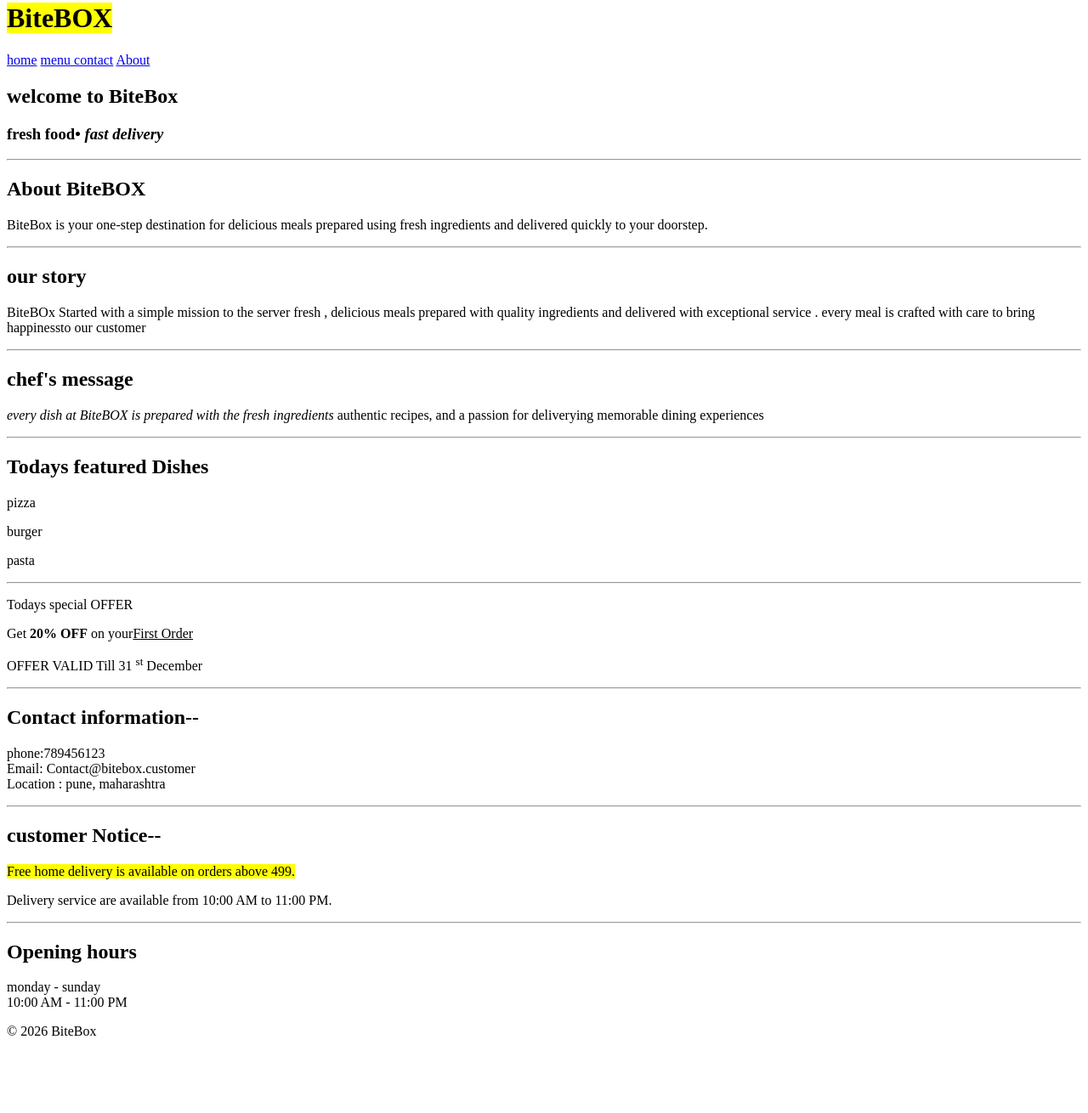
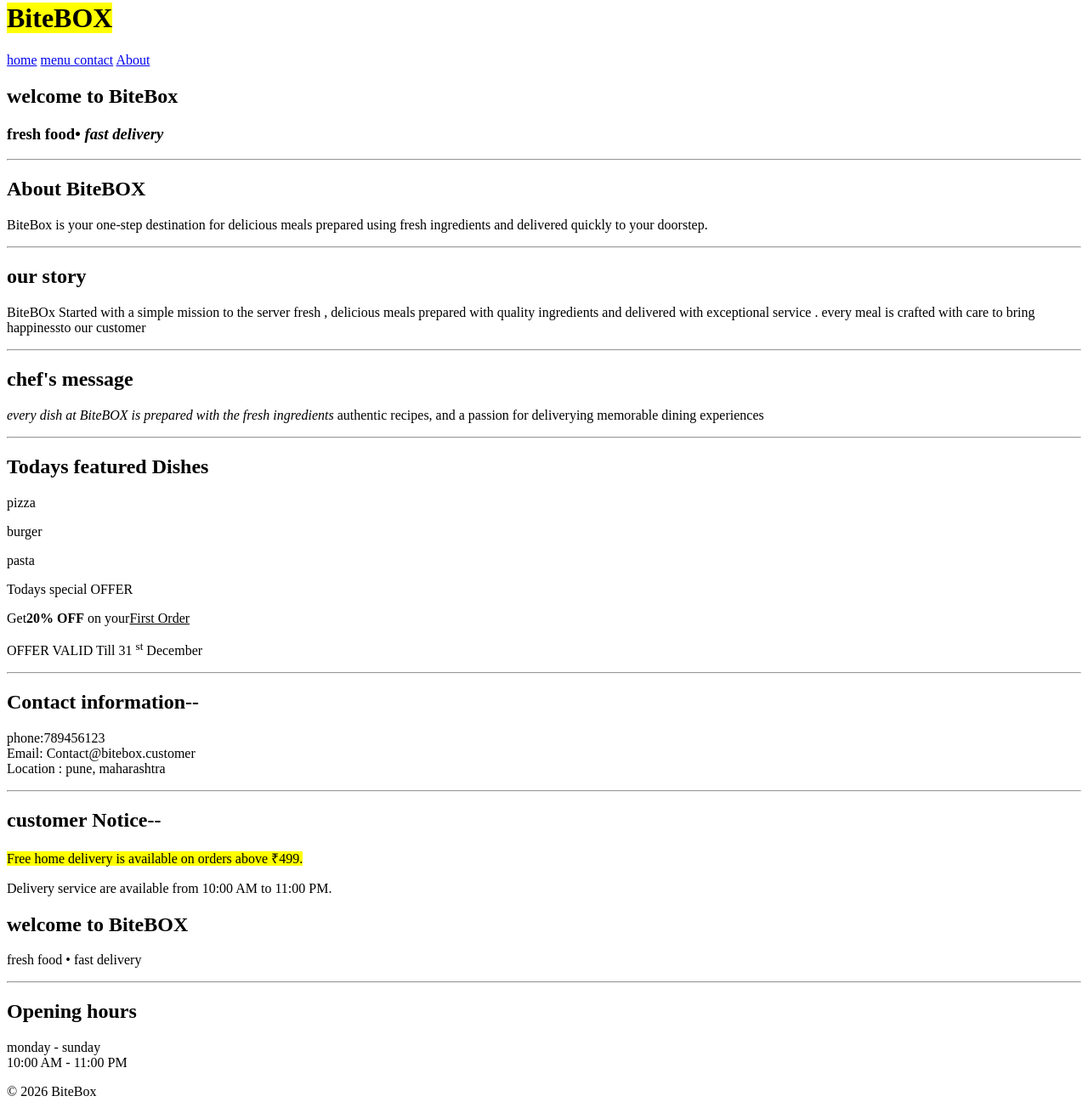
Before and after one commit to ADEMEGHA/BiteBox, a plain HTML site: page index.html in a window 1280 px wide. Shown: the part 44-1354 px from the top of the page at 85% size. Before the commit the page ends 1283 px from the top, so only its background shows below. Drawn offline with Linux system fonts and the light colour scheme.

Commit message:
existing BiteBox code

```diff
--- a/index.html
+++ b/index.html
@@ -7,29 +7,46 @@
 </head>
 <body>
     <!--   Restaurant Name  -->
+<header>
    <h1><mark>BiteBOX</mark></h1>
    <!--navigation menu -->
-   <p>
+   <nav>
     <a href="index.html"> home</a>
+
     <a href="menu.html"> menu </a>
+
     <a href="contact.html"> contact</a>
+
     <a href="about.html">About</a>
+
+   </nav>
+  </header>
+    <!-- welcome section -->
+<main>
+  <section>
+   <h2>welcome to BiteBox</h2>
+   <h3> <p><strong> fresh food</strong>&bull; <em>fast delivery </em></h3>
    </p>
-    <!-- welcome section -->
-   <h2>welcome to BiteBox</h2>
-   <h3> <strong> fresh food</strong>&bull; <em>fast delivery </em></h3>
-    <hr>
-    <!-- About section -->
-    <h2>About BiteBOX</h2>
+   </section>
+
+   <!-- About section -->
+
+     <section>
+        <hr>
+        <h2>About BiteBOX</h2>
     <P> BiteBox is your one-step destination for delicious meals prepared
          using fresh ingredients and  delivered  quickly to your doorstep.
     </P>
+    </section>
     <!-- Restaurant  story-->
+     <section>
     <hr>
     <h2>our story</h2>
     <p> BiteBOx Started with a simple mission to the server fresh , delicious meals prepared with quality ingredients and delivered with  exceptional  service .
         every meal is crafted  with care to bring  happinessto our customer </p>
+        </section>
         <!--chef's  message -->
+        <section>
         <hr>
         <h2> chef's message </h2>
         <p>
@@ -37,19 +54,26 @@
                  every dish at BiteBOX is prepared with the fresh ingredients
             </em> authentic recipes, and a passion for  deliverying memorable dining  experiences</p></em>
         </p>
+        </section>
         <!-- Todays featured dishes-->
+         <article>
          <hr>
     <h2>Todays featured Dishes</h2>
     <p>pizza</p>
     <p>burger</p>
     <p>pasta</p>
+         </article>
+    <section
     <hr>
     <p> Todays special OFFER</p>
-    <p> Get <b> 20% OFF</b> on your<u>First Order</u></p>
+    <p> Get<strong>20% OFF</strong> on your<u>First Order</u></p>
     <P>
         OFFER VALID Till 31 <sup> st</sup> December
     </P>
+</section>
+
     <!--Contact information-->
+    <section>
     <hr>
     <h2> Contact information--</h2>
     <p> phone:789456123
@@ -58,25 +82,35 @@
          <br>
          Location : pune, maharashtra
          </p>
+         </section>
     <!--Customer Notice-->
+    <aside>
     <hr>
     <h2>customer Notice--</h2>
     <p>
         <mark>
-             Free home delivery is available on  orders above 499.
+             Free home delivery is available on  orders above ₹499.
         </mark>
     </p>
     <P>
         Delivery service are available from 10:00 AM to 11:00 PM.
     </P>
-    <hr>
+    </aside>
+    <main>
+        <h2>welcome to BiteBOX</h2>
+        <p>  fresh food &bull; fast delivery</p>
+        <section>
+        <hr>
     <h2> Opening hours</h2>
     <P>
         monday - sunday
         <br>
          10:00 AM - 11:00 PM
     </P>
+    <footer>
     <p> &copy; 2026 BiteBox</p>
-
+    </footer>
+    </main>
+    </section>
 </body>
 </html>
```
Also changed, not shown: menu.html (+1 -0 lines).
